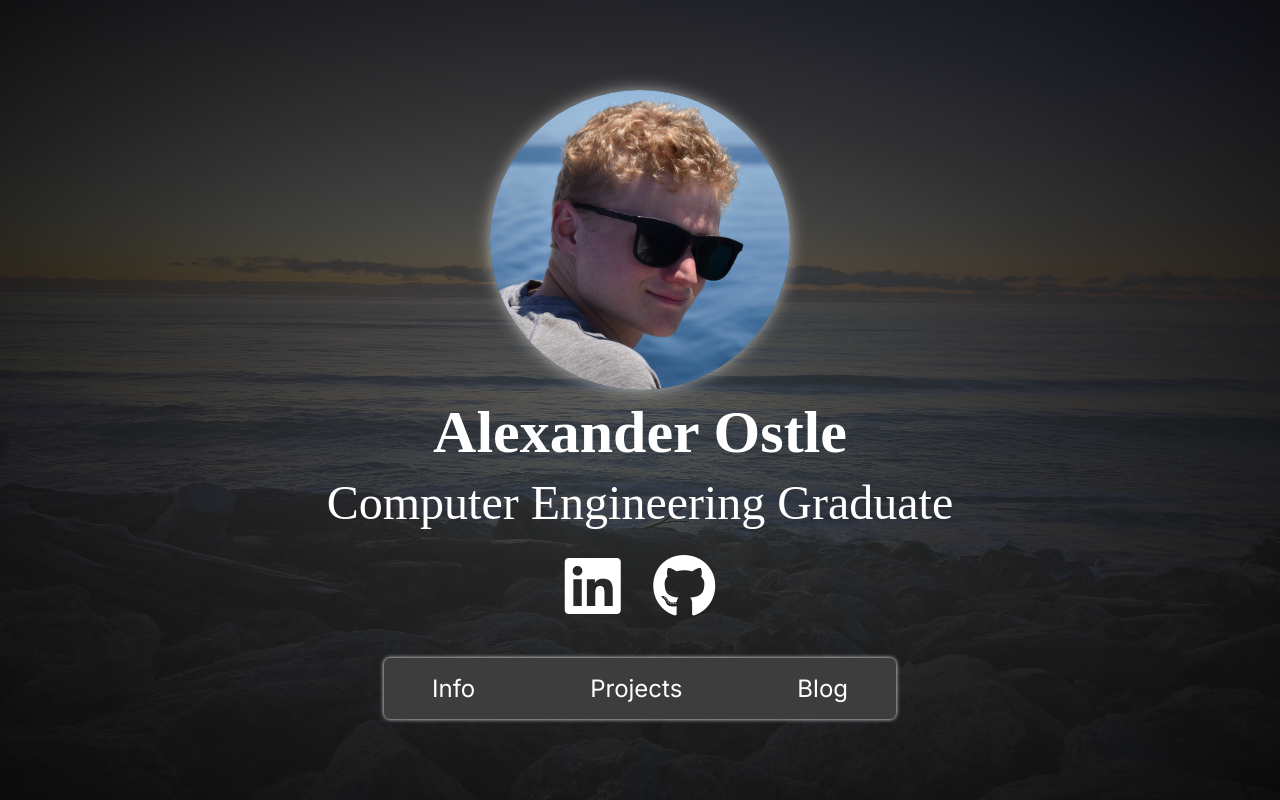
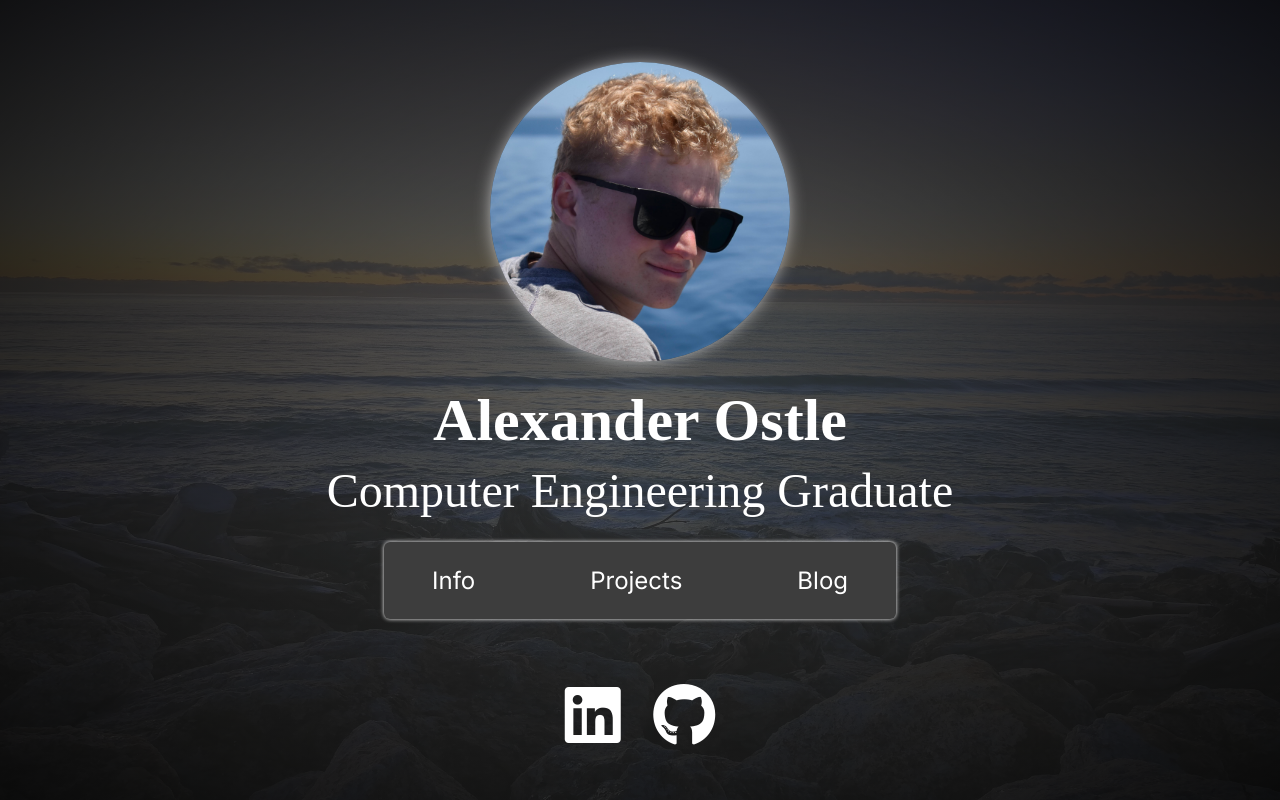
Before and after one commit to AlexOstle/alex-personal-site, a Flask app: page / in a window 1280 px wide. Run offline with Flask 2, Linux system fonts and the light colour scheme; some libraries are stand-ins or nearby versions; some web fonts are replaced.

Commit message:
Small UI touchups

```diff
--- a/templates/index.html
+++ b/templates/index.html
@@ -2,19 +2,19 @@
 
 {% block content %}
     <div class="h-100 d-flex flex-column align-items-center justify-content-center">
-        <div class="profile-pic-container m-2">
+        <div class="profile-pic-container mx-2 my-4">
             <img src="{{ url_for('static', filename='images/profilepic.jpg') }}" alt="Alexander Ostle" class="profile-pic">
         </div>
-        <h1 class="text-primary text-center mb-2 fs-1 fw-semibold">Alexander Ostle</h1>
-        <h2 class="text-primary text-center mb-2 fs-2">Computer Engineering Graduate</h2>
-        <span class="icon-primary mb-4">
-            <a href="https://www.linkedin.com/in/alexander-ostle-746448206/" target="_blank"><i class="fa-brands fa-linkedin px-2"></i></a>
-            <a href="https://github.com/AlexOstle/alex-personal-site" target="_blank"><i class="fa-brands fa-github px-2"></i></a>
-        </span>
-        <nav class="text-link d-flex justify-content-between rounded p-3 px-5">
+        <h1 class="text-primary text-center fs-1 fw-semibold">Alexander Ostle</h1>
+        <h2 class="text-primary text-center mb-4 fs-2">Computer Engineering Graduate</h2>
+        <nav class="text-link d-flex justify-content-between rounded py-4 px-5 mb-4">
             <a class="text-decoration-none" href="#">Info</a>
             <a class="text-decoration-none" href="#">Projects</a>
             <a class="text-decoration-none" href="#">Blog</a>
         </nav>
+        <span class="icon-primary mt-4">
+            <a href="https://www.linkedin.com/in/alexander-ostle-746448206/" target="_blank"><i class="fa-brands fa-linkedin px-2"></i></a>
+            <a href="https://github.com/AlexOstle/alex-personal-site" target="_blank"><i class="fa-brands fa-github px-2"></i></a>
+        </span>
     </div>
 {% endblock %}
```
